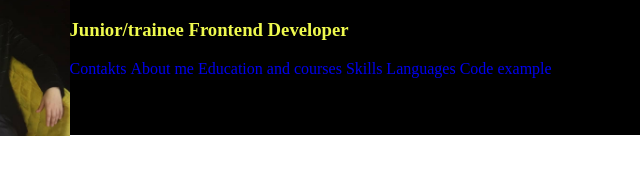
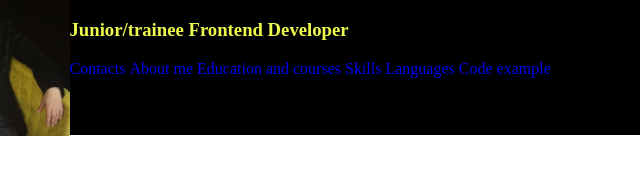
Before and after one commit to Alibaba3001/rsschool-cv, a plain HTML site: page index.html in a window 1280 px wide. Shown: the part 161-337 px from the top of the page, 334-974 px from the left. Drawn offline with Linux system fonts and the light colour scheme.

Commit message:
fix: mistake at word

```diff
--- a/index.html
+++ b/index.html
@@ -13,7 +13,7 @@
 <h3>Junior/trainee Frontend Developer</h3>
 <nav>
     <ul class="menu">
-        <li><a href="#contacts">Contakts</a></li>
+        <li><a href="#contacts">Contaсts</a></li>
         <li><a href="#about">About me</a></li>
         <li><a href="#education">Education and courses</a></li>
         <li><a href="#skills">Skills</a></li>
```
